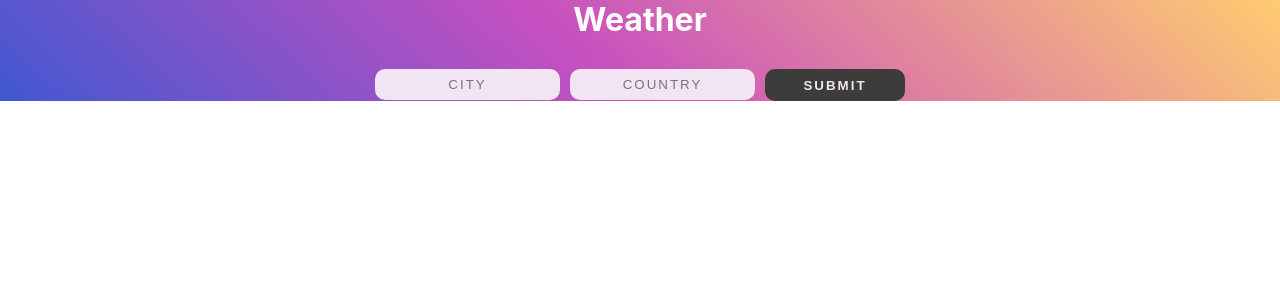
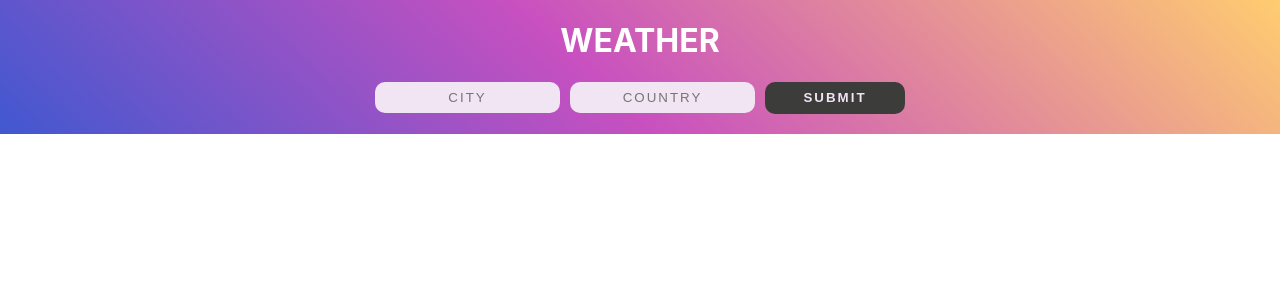
Before and after one commit to nico-dev-it/react-weather-app, a React (Create React App) app: page / in a window 1280 px wide. Shown: the top 300 px of the page. Built offline with nearby package versions, Linux system fonts and the light colour scheme.

Commit message:
more styling update

```diff
--- a/src/components/weather.css
+++ b/src/components/weather.css
@@ -1,18 +1,17 @@
 .formContainer {
     background-color: #4158D0;
     background-image: linear-gradient(43deg, #4158D0 0%, #C850C0 46%, #FFCC70 100%);
-    margin-top: 0;
+    margin: 0;
+    padding-bottom: 20px;
+    display: flex;
+    flex-direction: column;
+    align-items: center;
+    color: #ffff;
 }
+
 form {
     display: flex;
     gap: 10px;
-    margin-top: 30px;
-    justify-content: center;
-}
-h1 {
-    text-align: center;
-    margin: 0;
-    color: #ffff;
 }
 
 input[type=text] {
@@ -38,5 +37,3 @@ button {
     letter-spacing: 2px;
     font-weight: bold;
 }
-
-/*#708D81*/
--- a/src/components/weather.js
+++ b/src/components/weather.js
@@ -20,7 +20,7 @@ const Weather = () => {
 
     return (
         <div class="formContainer">
-            <h1>Weather</h1>
+            <h1>WEATHER</h1>
             <form>
                 <input type="text" name="city" placeholder="city" onChange={event => handleChange(event)}/>
                 <input type="text" name="country" placeholder="country" onChange={event => handleChange(event)}/>
```
